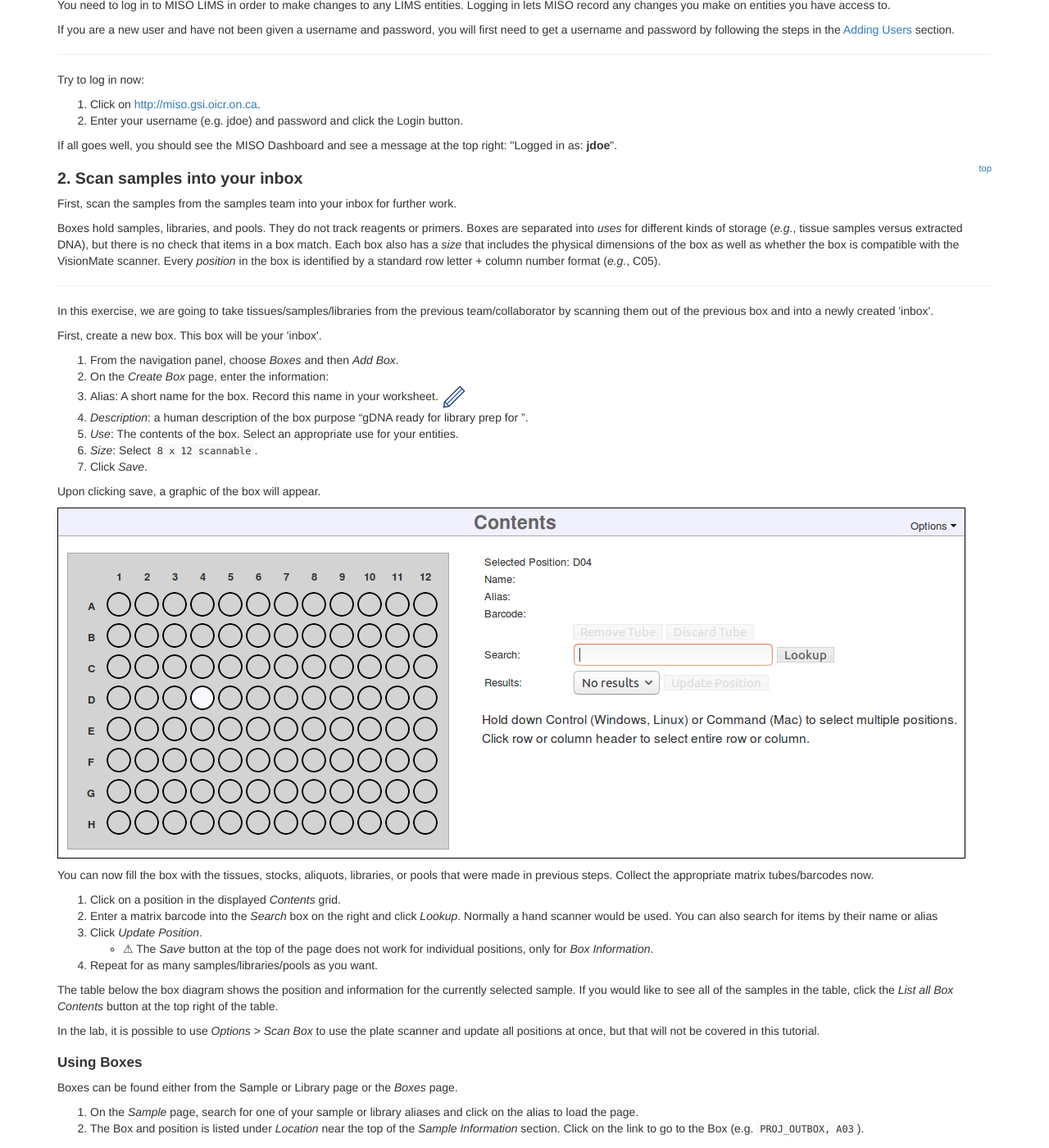
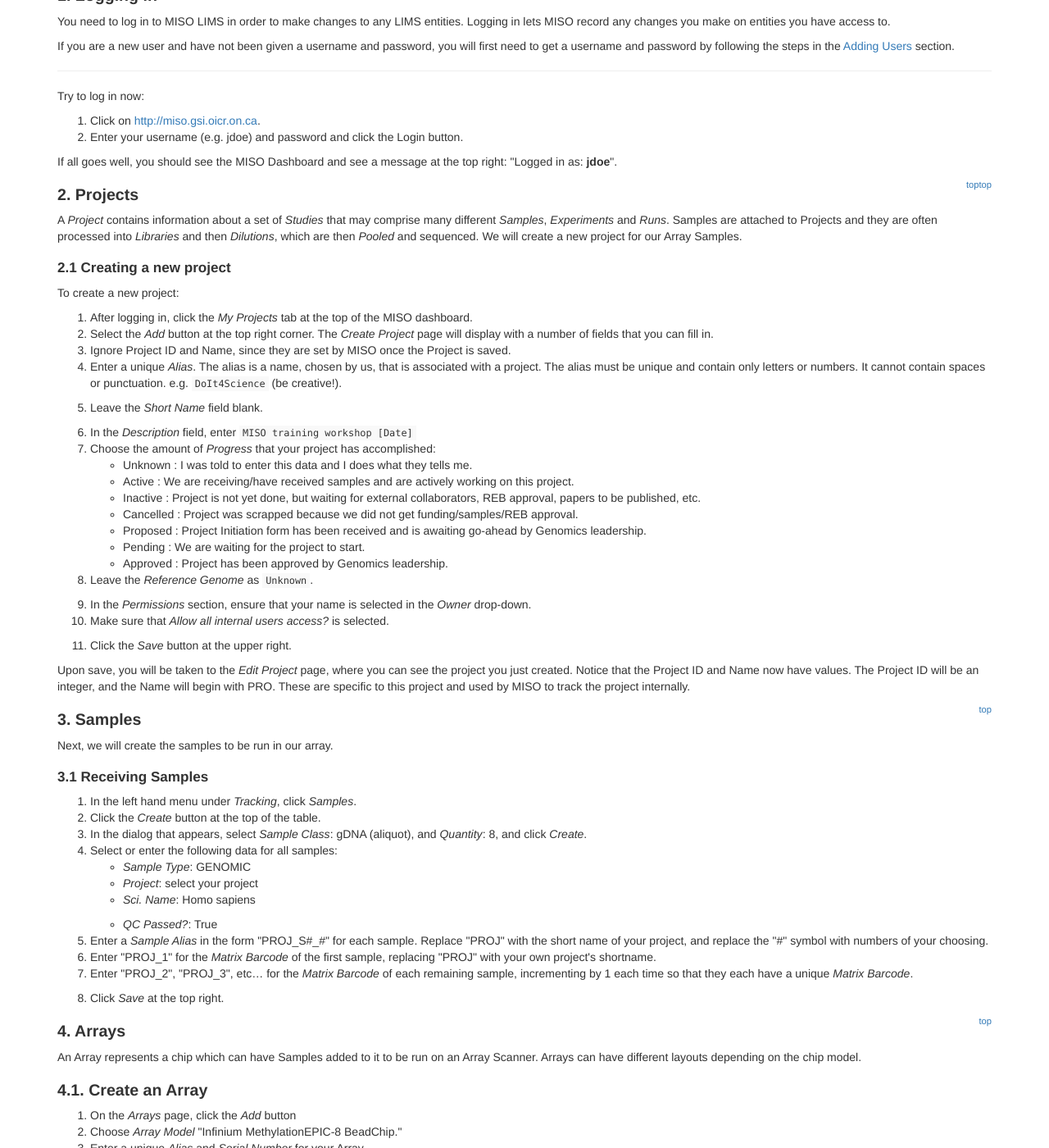
Before and after one commit to miso-lims/walkthroughs, a Jekyll site: the page built from plain-5-0-arrays.md, in a window 1280 px wide and 1400 px high, scrolled down 407 px. Shown: the whole window at 82% size. Built offline with Jekyll 4.4.1, drawn with Linux system fonts in a browser that asks for light colours; some of the changed text lies outside the part shown.

Commit message:
GLT-2233: Improved Arrays walkthrough for use in training (#75)

```diff
--- a/_includes/arrays.md
+++ b/_includes/array_arrays.md
@@ -1,25 +1,22 @@
-<a name="arrays" href="#" id="toplink">top</a>
+<a name="array-arrays" href="#" id="toplink">top</a>
 
-# 3. Arrays
+# 4. Arrays
 
 An Array represents a chip which can have Samples added to it to be run on
 an Array Scanner. Arrays can have different layouts depending on the chip model.
 
-{% if include.detailed == true %}
-Note: Only Aliquot Samples may be added to an Array.
-{% endif %}
-
-# 3.1. Create an Array
+# 4.1. Create an Array
 
 1. On the _Arrays_ page, click the _Add_ button
-1. Choose an _Array Model_. If there are no options in this list, ask your MISO
-administrator to add some Array Models to MISO
+1. Choose _Array Model_ "Infinium MethylationEPIC-8 BeadChip."
 1. Enter a unique _Alias_ and _Serial Number_ for your Array
 1. Click _Save_. The array must be saved before samples can be added to it
-1. Add a Sample to the Array. The user interface is similar to Boxes:
+1. Add the samples that you created in the previous exercise to the Array. The user interface is similar to Boxes:
     1. Select an empty position on the array, which will appear as a grey circle
     1. In the _Search_ box to the right, enter the Name, Alias, or Barcode of the
-    Sample you wish to add
+    Sample you wish to add. It is easiest to use the barcodes. If you had a barcoded tube, you could just scan it into
+    the search box. For this exercise, just type it in. Your sample barcodes should be in the form "PROJ_1", "PROJ_2",
+    etc., where "PROJ" is the short name of your project.
     1. Press _Enter_ or click the _Lookup_ button
     1. Your Sample should appear in the _Results_ dropdown. Click _Update position_
     to add it to the array
--- /dev/null
+++ b/_includes/array_project.md
@@ -0,0 +1,10 @@
+<a name="project" href="#" id="toplink">top</a>
+
+# 2. Projects
+
+A _Project_ contains information about a set of _Studies_ that may comprise many
+different _Samples_, _Experiments_ and _Runs_. Samples are attached to Projects and
+they are often processed into _Libraries_ and then _Dilutions_, which are then
+_Pooled_ and sequenced. We will create a new project for our Array Samples.
+
+{% include project-create.md detailed=include.detailed section=2.1 worksheet=false %}
--- a/_includes/array-runs.md
+++ b/_includes/array_runs.md
@@ -1,12 +1,12 @@
 <a name="array-runs" href="#" id="toplink">top</a>
 
-# 4. Create an Array Run
+# 5. Create an Array Run
 
 1. On the _Array Runs_ page, click the _Add_ button
 1. Choose an Array Scanner _Instrument_. If there are no options in this list, ask
 your MISO administrator to add an Array Scanner to MISO
 1. Enter a unique _Alias_ for your Array Run
-1. Enter the _Run Path_ (directory) of the Array if available
+1. Enter "/path/to/run" for the the _Run Path_ (directory)
 1. In the _Array Search_ box, enter the Alias or Serial Number of your Array
 1. Press _Enter_ or click the _Search_ button
 1. Your Array should appear in the results dropdown. Click _Apply_
--- /dev/null
+++ b/_includes/array_samples.md
@@ -0,0 +1,37 @@
+<a name="array-samples" href="#" id="toplink">top</a>
+
+# 3. Samples
+
+Next, we will create the samples to be run in our array. {% if include.detailed == true %}Only Aliquot Samples can be
+added to arrays, so we will receive Aliquots directly in this walkthrough.{% endif %}
+
+## 3.1 Receiving Samples
+
+1. In the left hand menu under _Tracking_, click _Samples_.
+1. Click the _Create_ button at the top of the table.
+1. In the dialog that appears, select _Sample Class_: gDNA (aliquot), and _Quantity_: 8, and click _Create_.
+1. Select or enter the following data for all samples:
+    * _Sample Type_: GENOMIC
+    * _Project_: select your project
+    * _Sci. Name_: Homo sapiens
+{% if include.detailed == true %}
+    * _Tissue Origin_: Ly (Lymphocyte)
+    * _Tissue Type_: P (Primary tumour)
+    * _Times Received_: 1
+    * _Tube Number_: 1
+    * _STR Status_: Not Submitted
+    * _QC Status_: Ready
+    * _Purpose_: Extra
+1. Enter "PROJ_1" for the _External Name_ of the first sample, replacing "PROJ" with your own project's shortname.
+1. Enter "PROJ_2", "PROJ_3", etc... for the _External Name_ of each remaining sample, incrementing by 1 each time so
+   that they each have a unique _External Name_.
+1. Enter the same values into the _Matrix Barcode_ column that you used for the _External Names_.
+{% else %}
+    * _QC Passed?_: True
+1. Enter a _Sample Alias_ in the form "PROJ_S#_#" for each sample. Replace "PROJ" with the short name of your project,
+   and replace the "#" symbol with numbers of your choosing.
+1. Enter "PROJ_1" for the _Matrix Barcode_ of the first sample, replacing "PROJ" with your own project's shortname.
+1. Enter "PROJ_2", "PROJ_3", etc... for the _Matrix Barcode_ of each remaining sample, incrementing by 1 each time so
+   that they each have a unique _Matrix Barcode_.
+{% endif %}
+1. Click _Save_ at the top right.
--- a/plain-5-0-arrays.md
+++ b/plain-5-0-arrays.md
@@ -10,9 +10,10 @@ is-detailed: false
 Table of Contents
 <ol>
    <li><a href="#logging_in">Logging In</a></li>
-   <li><a href="#scan">Scan samples into your inbox</a></li>
-   <li><a href="#arrays">Creating an Array</a></li>
-   <li><a href="#array-runs">Creating an Array Run</a></li>
+   <li><a href="#project">Creating a Project</a></li>
+   <li><a href="#array-samples">Receiving Samples</a></li>
+   <li><a href="#array-arrays">Creating Arrays</a></li>
+   <li><a href="#array-runs">Creating Array Runs</a></li>
 </ol>
 </div>
 
@@ -20,15 +21,12 @@ Table of Contents
 
 <a name="scan" href="#" id="toplink">top</a>
 
-# 2. Scan samples into your inbox
+{% include array_project.md detailed=page.is-detailed %}
 
-First, scan the samples from the samples team into your inbox for further
-work.
+{% include array_samples.md detailed=page.is-detailed %}
 
-{% include inboxes.md %}
+{% include array_arrays.md detailed=page.is-detailed %}
 
-{% include arrays.md detailed=page.is-detailed %}
-
-{% include array-runs.md %}
+{% include array_runs.md detailed=page.is-detailed %}
 
 < <a href="plain-index">Home</a> >
```
Also changed, not shown: 5-0-arrays.md (+8 -10 lines).
